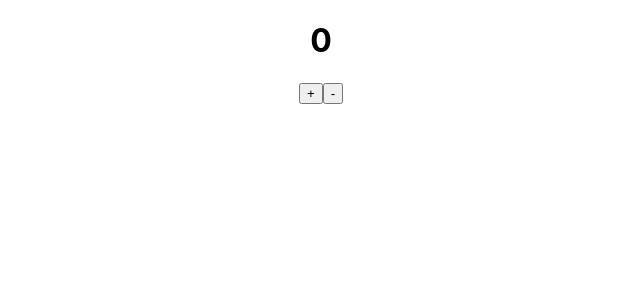
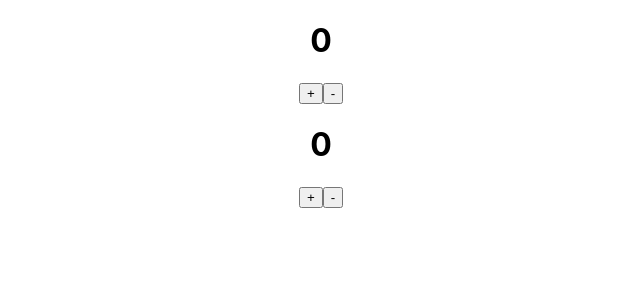
Before and after one commit to KainyRyu/training-hooks, a React (Create React App) app: page / in a window 1280 px wide. Shown: the top 300 px of the page, without its empty margins (319-959 px from the left). Built offline with nearby package versions, Linux system fonts and the light colour scheme.

Commit message:
get to know how to use useEffect

```diff
--- a/src/App.js
+++ b/src/App.js
@@ -2,11 +2,13 @@ import React from 'react';
 import Hooks1 from './components/Hooks1'
 // import Hooks2 from './components/Hooks2'
 import './App.css';
+import Hooks2 from './components/Hooks2';
 
 function App() {
   return (
     <div className="App">
       <Hooks1 />
+      <Hooks2 />
     </div>
   );
 }
--- a/src/components/Hooks1.js
+++ b/src/components/Hooks1.js
@@ -3,11 +3,19 @@ import React, { useState } from 'react';
 export default function Hooks1() {
     const [counter, setCounter] = useState(0);
 
+    function increase() {
+        setCounter(counter + 1);
+    }
+
+    function decrease() {
+        setCounter(counter - 1);
+    }
+
     return (
         <div>
             <h1>{counter}</h1>
-            <button onClick={() => setCounter(counter + 1)}> + </button>
-            <button onClick={() => setCounter(counter - 1)}> - </button>
+            <button onClick={increase}> + </button>
+            <button onClick={decrease}> - </button>
         </div>
     )
 }
--- a/src/components/Hooks2.js
+++ b/src/components/Hooks2.js
@@ -1,14 +1,25 @@
-import React, { useEffect }from 'react'
+import React, { useState, useEffect } from 'react';
 
 export default function Hooks2() {
+    const [counter, setCounter] = useState(0);
+
     useEffect(() => {
+        document.title=`count ${counter}`
+    },[increase])
 
-    })
+    function increase() {
+        setCounter(counter + 1);
+    }
+
+    function decrease() {
+        setCounter(counter - 1);
+    }
 
     return (
         <div>
-            <h1>{couter}</h1>
-            <button onClick={increase}></button>
+            <h1>{counter}</h1>
+            <button onClick={increase}> + </button>
+            <button onClick={decrease}> - </button>
         </div>
     )
 }
```
